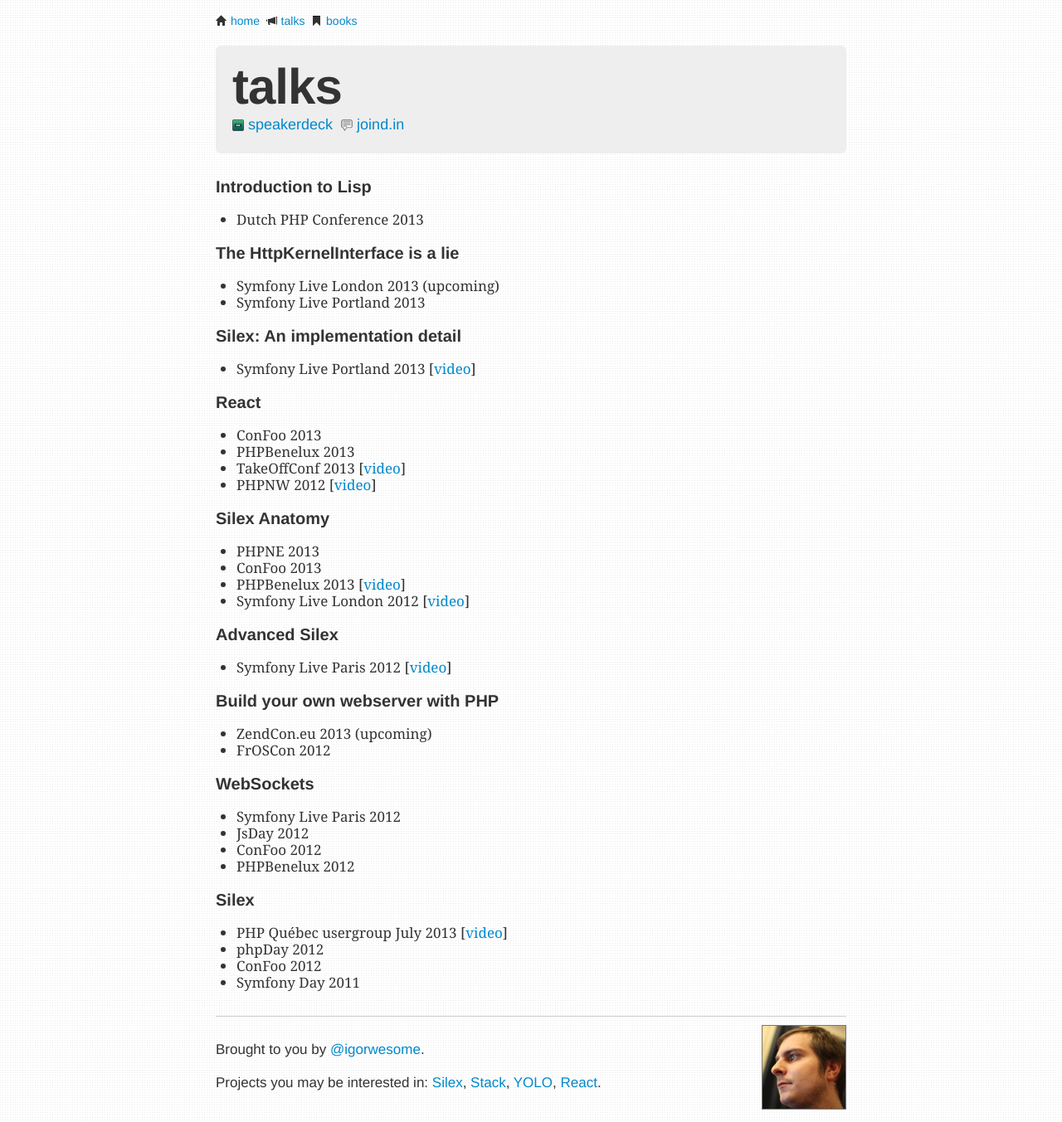
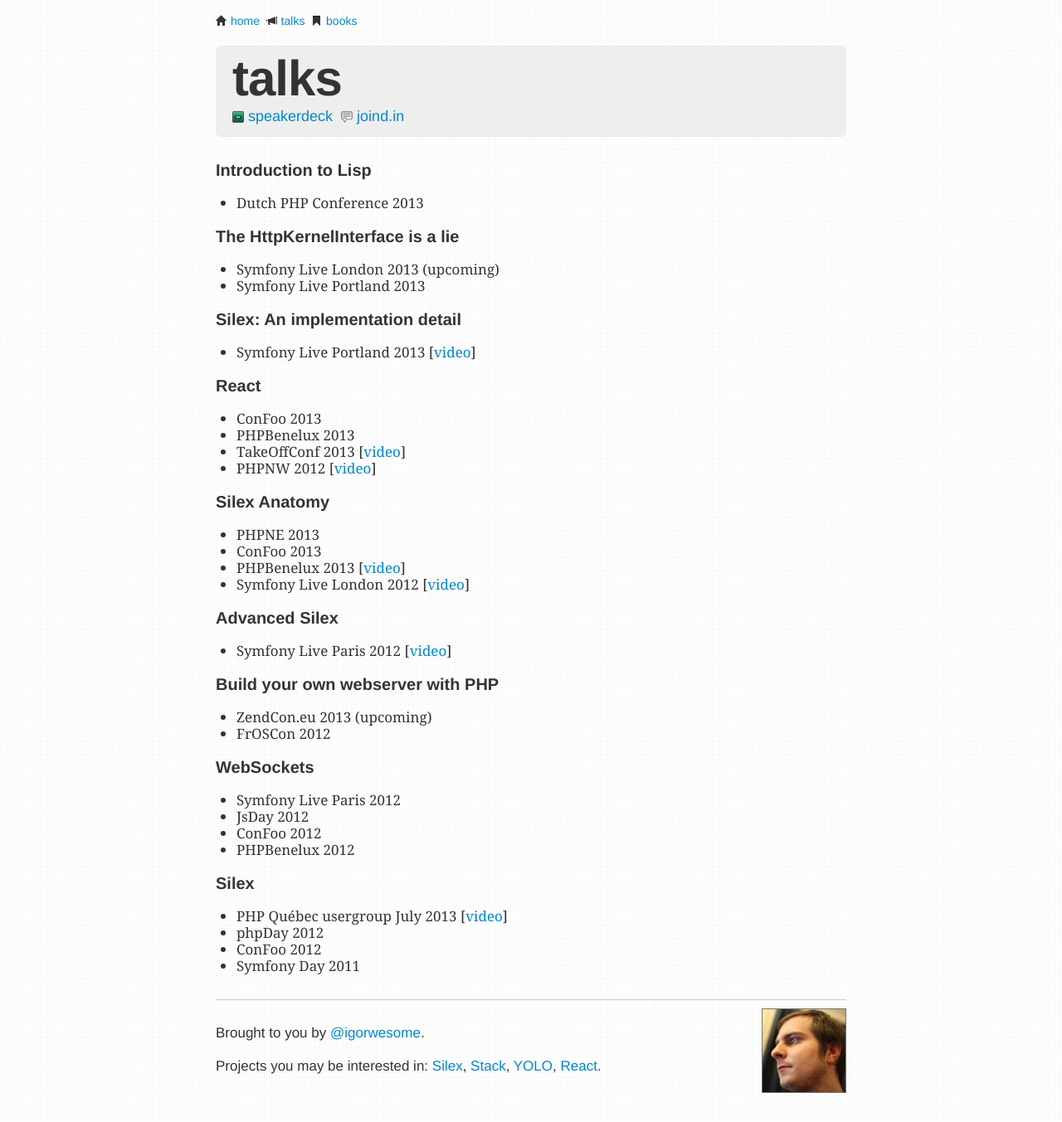
Before and after one commit to igorw/weblog, a Jekyll site: the page built from talks.md, in a window 1280 px wide. Shown: the whole page at 83% size. Built offline with Jekyll 4.4.1, drawn with Linux system fonts in a browser that asks for light colours; Markdown is read by kramdown in place of the engine named in the settings.

Commit message:
refine books page

```diff
--- a/_layouts/page.html
+++ b/_layouts/page.html
@@ -1,16 +1,4 @@
 {% include header.html %}
-
-<div class="hero-unit">
-    <h1>{{ page.title }}</h1>
-    {% if page.talks %}
-    <p>
-        <i class="icon-speakerdeck"></i> <a href="https://speakerdeck.com/igorw">speakerdeck</a>
-        &nbsp;<i class="icon-joindin"></i> <a href="https://joind.in/user/view/10724">joind.in</a>
-    </p>
-    {% else if page.books %}
-        books that you must read.
-    {% endif %}
-</div>
 
 <article>
     <div class="body">
--- a/css/main.css
+++ b/css/main.css
@@ -131,10 +131,15 @@
     border: none;
 }
 
-nav + .hero-unit {
+.hero-unit {
+    font-family: "Helvetica Neue",Helvetica,Arial,sans-serif;
     padding: 10px 20px;
     margin-top: 20px;
     margin-bottom: 20px;
+}
+
+.hero-unit h1, .hero-unit p {
+    margin: 0;
 }
 
 .hero-unit [class^="icon-"], .hero-unit [class*=" icon-"] {
@@ -148,3 +153,14 @@
 .icon-joindin {
     background: url(/img/joindin.png);
 }
+
+.book-cover {
+    float: right;
+    padding-left: 20px;
+}
+
+@media (max-width: 600px) {
+    .book-cover {
+        display: none;
+    }
+}
--- a/talks.md
+++ b/talks.md
@@ -1,8 +1,15 @@
 ---
 layout: page
 title: talks
-talks: true
 ---
+
+<div class="hero-unit talks">
+    <h1>talks</h1>
+    <p>
+        <i class="icon-speakerdeck"></i> <a href="https://speakerdeck.com/igorw">speakerdeck</a>
+        &nbsp;<i class="icon-joindin"></i> <a href="https://joind.in/user/view/10724">joind.in</a>
+    </p>
+</div>
 
 ### Introduction to Lisp
 
```
Also changed, not shown: books.md (+4 -13 lines).
